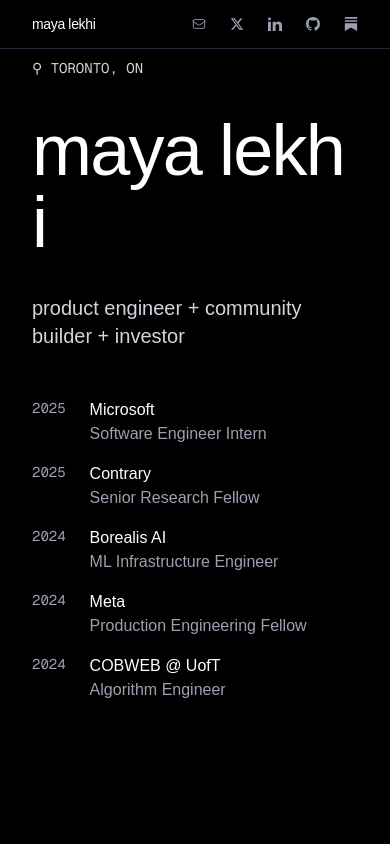
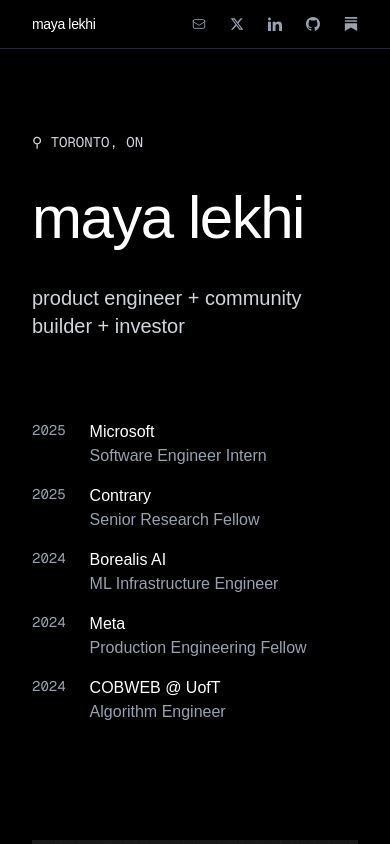
Before and after one commit to mlekhi/mayalekhi.ca, a Next.js app: page / in a window 390 px wide. Shown: the top 844 px of the page. Built offline with nearby package versions, Linux system fonts and the light colour scheme; a web font is replaced by a local one.

Commit message:
fixing spacing for mobile

```diff
--- a/app/components/Hero.tsx
+++ b/app/components/Hero.tsx
@@ -10,7 +10,7 @@ export default function Hero() {
       initial={{ opacity: 0 }}
       animate={{ opacity: 1 }}
       transition={{ duration: 0.5 }}
-      className="relative group flex flex-col justify-center"
+      className="relative group flex flex-col justify-center pt-24 md:pt-0"
     >
       <motion.p
         initial={{ opacity: 0, y: 20 }}
@@ -32,7 +32,7 @@ export default function Hero() {
               delay: 0.2 + (index * 0.03),
               ease: [0.25, 0.1, 0.25, 1]
             }}
-            className="text-7xl md:text-8xl lg:text-9xl font-normal tracking-tight inline-block text-white"
+            className="text-6xl md:text-7xl lg:text-8xl font-normal tracking-tight inline-block text-white"
           >
             {char === ' ' ? '\u00A0' : char}
           </motion.span>
--- a/app/page.tsx
+++ b/app/page.tsx
@@ -27,14 +27,12 @@ export default function Home() {
           className="relative"
         >
           {/* Hero and Experience side by side */}
-          <div className="h-screen snap-y snap-mandatory overflow-y-auto">
-            <motion.div variants={slideUp} viewport={{ once: true }} className="snap-start min-h-[90vh] flex items-center">
-              <div className="w-full grid grid-cols-1 lg:grid-cols-2 gap-12 lg:gap-16 items-center">
-                <Hero />
-                <Experience />
-              </div>
-            </motion.div>
-          </div>
+          <motion.div variants={slideUp} viewport={{ once: true }} className="min-h-[90vh] flex items-center">
+            <div className="w-full grid grid-cols-1 lg:grid-cols-2 gap-20 md:gap-12 lg:gap-16 items-center">
+              <Hero />
+              <Experience />
+            </div>
+          </motion.div>
 
           {/* Rest of the sections with normal scroll */}
           <div className="space-y-40">
```
